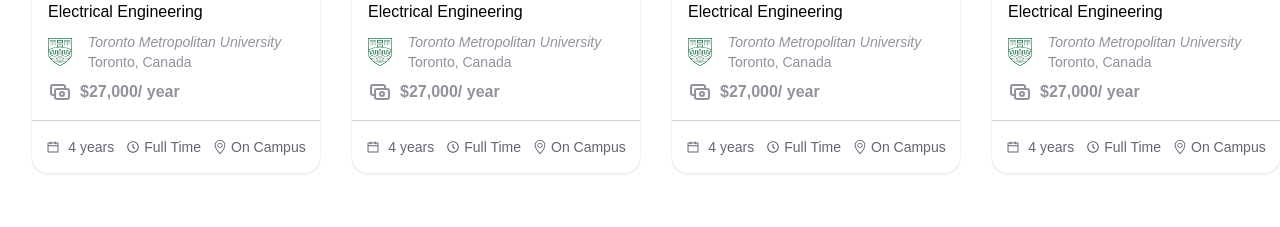
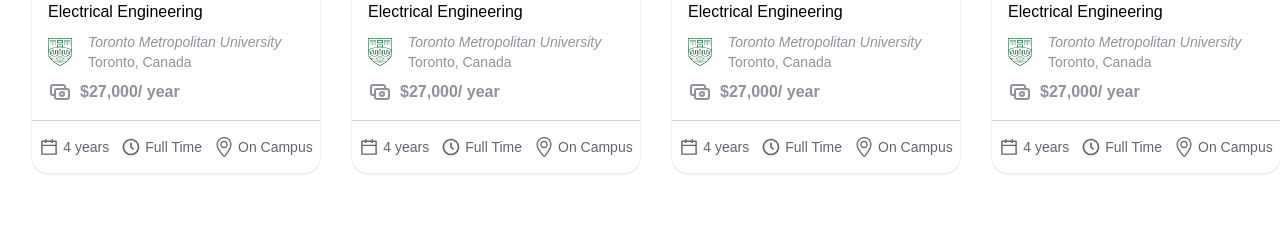
Before and after one commit to Haywhyoh/Hillpad, a React (Vite) app in the folder Hillpad/: page / in a window 1280 px wide. Shown: the part 2182-2409 px from the top of the page. Built offline with nearby package versions, Linux system fonts and the light colour scheme; what tw-elements would draw is missing.

Commit message:
course card changes

```diff
--- a/Hillpad/src/components/coursecard.jsx
+++ b/Hillpad/src/components/coursecard.jsx
@@ -48,19 +48,19 @@ export default function CourseCard() {
 
               <div className="flex gap-x-3 justify-center text-light_black text-sm border-t border-light_black border-opacity-30 py-4">
                 <div className="flex items-center gap-x-1">
-                  <div>
+                  <div className='font-bold text-xl'>
                     <AiOutlineCalendar />
                   </div>
-                  <div></div>4 years
+                  <div>4 years</div>
                 </div>
                 <div className="flex items-center gap-x-1">
-                  <div>
+                  <div className='font-bold text-xl'>
                     <BiTimeFive />
                   </div>
                   <div>Full Time</div>{" "}
                 </div>
                 <div className="flex items-center gap-x-1">
-                  <div>
+                  <div className='font-bold text-xl'>
                     <SlLocationPin />
                   </div>
                   <div>On Campus</div>{" "}
```
